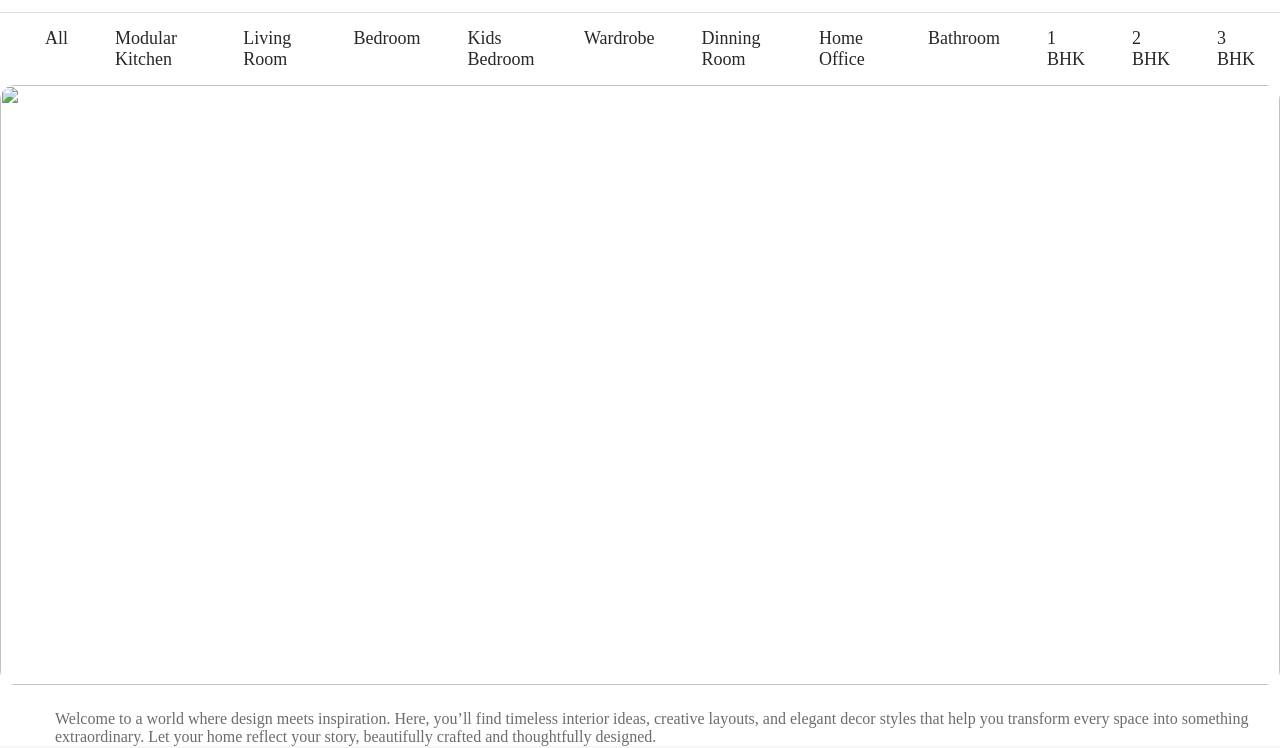
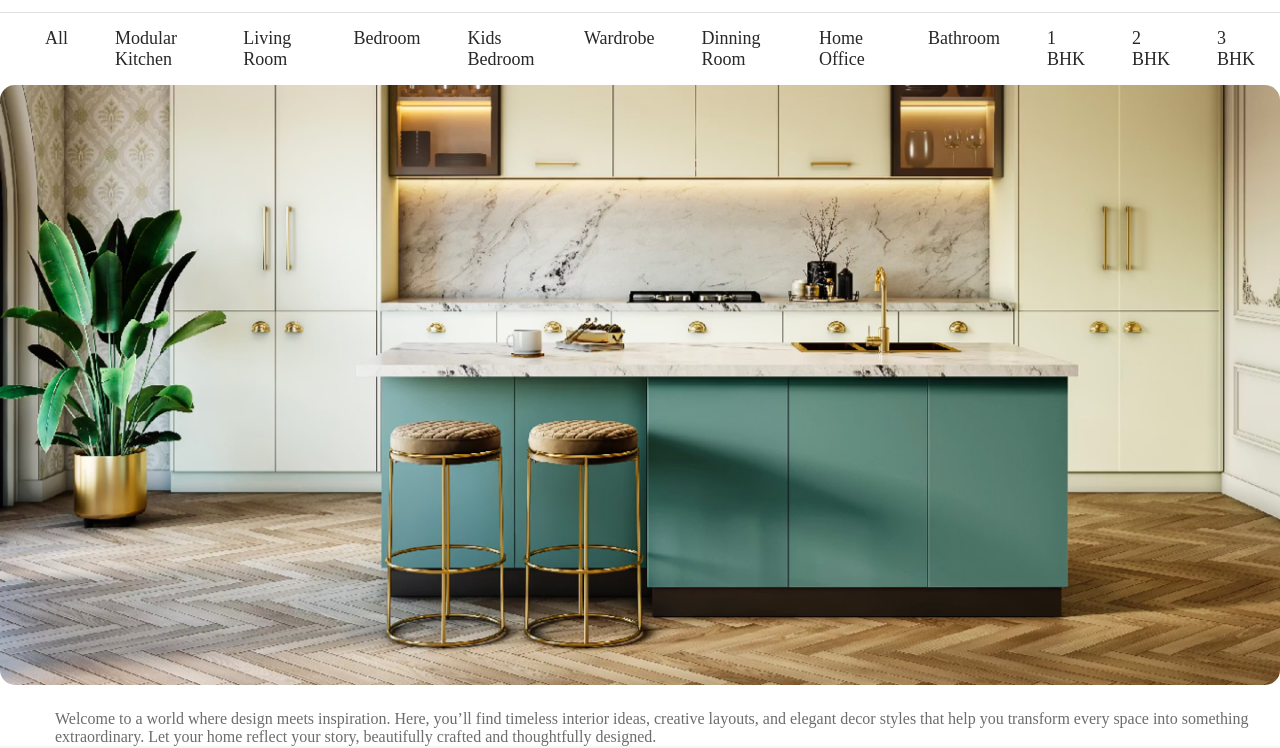
Before and after one commit to deepakk6088/Interior-design, a plain HTML site: page index.html in a window 1280 px wide. Shown: the part 58-806 px from the top of the page. Drawn offline with Linux system fonts and the light colour scheme; a web font is replaced by a local one.

Commit message:
adding designs

```diff
--- a/index.html
+++ b/index.html
@@ -41,7 +41,7 @@
 
     </nav>
         <div class="banner">
-            <img class="banner" src="../homepage-banner-web-1714034622-yivWL.avif" alt="" >
+            <img class="banner" src="images/homepage-banner-web-1714034622-yivWL.avif" alt="" >
         </div>
         <div class="para1">
             <p class="para1">Welcome to a world where design meets inspiration. Here, you’ll find timeless interior ideas, creative layouts, and elegant decor styles that help you transform every space into something extraordinary. Let your home reflect your story, beautifully crafted and thoughtfully designed.</p>
```
Also changed, not shown: images/homepage-banner-web-1714034622-yivWL.avif (added).
